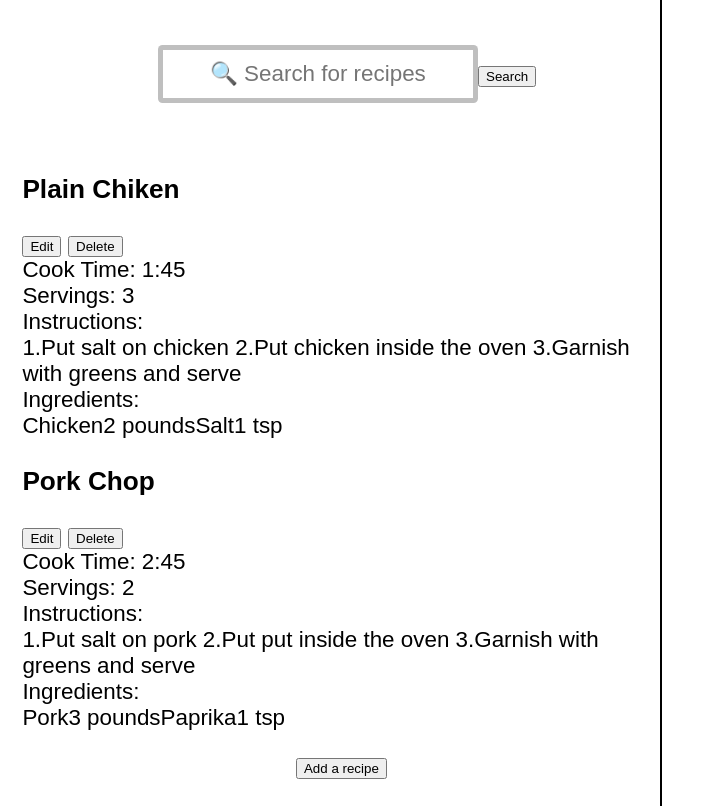
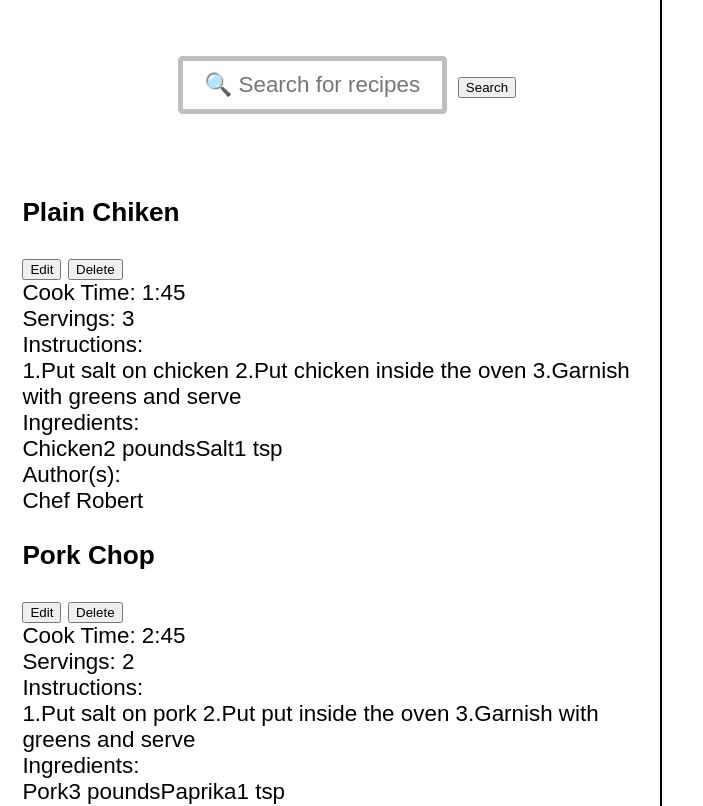
Before and after one commit to stephn2027/RMEtest, a React (Create React App) app: page / in a window 1280 px wide. Shown: the top 806 px of the page, without its empty margins (0-703 px from the left). Built offline with nearby package versions, Linux system fonts and the light colour scheme.

Commit message:
addedFunctionsforAuthor

```diff
--- a/src/components/App.js
+++ b/src/components/App.js
@@ -67,6 +67,12 @@ export default function App() {
           amount: "",
         },
       ],
+      authors:[
+        {
+          id: uuidv4(),
+          name:"",
+        }
+      ]
     };
     setSelectedRecipeId(newRecipe.id);
     setRecipes([...recipes, newRecipe]);
@@ -107,6 +113,14 @@ const sampleRecipes = [
         amount: "1 tsp",
       },
     ],
+    authors: [
+      {
+        id: uuidv4(),
+        name: "Chef Robert",
+
+      },
+
+    ],
   },
   {
     id: uuidv4(),
@@ -127,5 +141,13 @@ const sampleRecipes = [
         amount: "1 tsp",
       },
     ],
+    authors: [
+      {
+        id: uuidv4(),
+        name: "Chef John",
+
+      },
+
+    ],
   },
 ];
--- /dev/null
+++ b/src/components/AuthorList.js
@@ -0,0 +1,12 @@
+import React from 'react'
+import Author from './Authors'
+export default function AuthorList({authors}) {
+    const authorName = authors.map(author=>{
+        return <Author key={author.id} {...author}/>
+    });
+    return (
+        <div className="author-list">
+        {authorName}
+        </div>
+    )
+}
--- /dev/null
+++ b/src/components/Authors.js
@@ -0,0 +1,9 @@
+import React from 'react'
+
+export default function Authors({name}) {
+    return (
+       <div className="author-name">
+           <span>{name}</span>
+       </div>
+    )
+}
--- a/src/components/Recipe.js
+++ b/src/components/Recipe.js
@@ -1,26 +1,28 @@
-import React,{ useContext } from "react";
+import React, { useContext } from "react";
 import IngredienstList from "./IngredientsList";
 import { RecipeContext } from "./App";
-export default function Recipe(props){
-     const {handleRecipeDelete,handleRecipeSelect} = useContext( RecipeContext );
-     const {id,name,cookTime,servings,instructions,ingredients}=props;
+import AuthorList from "./AuthorList";
+
+export default function Recipe(props) {
+  const { handleRecipeDelete, handleRecipeSelect } = useContext(RecipeContext);
+  const { id, name, cookTime, servings, instructions, ingredients , authors } = props;
   return (
-    <div className="recipe" >
+    <div className="recipe">
       <div className="recipe__header">
-        <h3 className="recipe__title"
-        >{name}
-
-        </h3>
+        <h3 className="recipe__title">{name}</h3>
         <div>
           <button
-          className="btn btn--primary mr-1"
-          onClick={()=>handleRecipeSelect(id)}
-          >Edit
+            className="btn btn--primary mr-1"
+            onClick={() => handleRecipeSelect(id)}
+          >
+            Edit
           </button>
           <button
-          className="btn btn--danger"
-          onClick={()=>handleRecipeDelete(id)}
-          >Delete</button>
+            className="btn btn--danger"
+            onClick={() => handleRecipeDelete(id)}
+          >
+            Delete
+          </button>
         </div>
       </div>
       <div className="recipe__row">
@@ -33,17 +35,21 @@ export default function Recipe(props){
       </div>
       <div className="recipe__row">
         <span className="recipe__label">Instructions: </span>
-        <div className="recipe__value recipe__value--instructions recipe__value--indented">{instructions}</div>
-
+        <div className="recipe__value recipe__value--instructions recipe__value--indented">
+          {instructions}
+        </div>
       </div>
       <div className="recipe__row">
         <span className="recipe__label">Ingredients: </span>
         <div className="recipe__value recipe__value--indented">
-        <IngredienstList ingredients={ingredients}
-
-        />
+          <IngredienstList ingredients={ingredients} />
         </div>
-
+      </div>
+      <div className="recipe__row">
+        <span className="recipe__label">Author(s): </span>
+        <div className="recipe__value recipe__value--indented">
+          <AuthorList authors={authors} />
+        </div>
       </div>
     </div>
   );
--- a/src/components/RecipeEdit.js
+++ b/src/components/RecipeEdit.js
@@ -1,5 +1,6 @@
 import React,{useContext} from "react";
 import RecipeEditIngredient from "./RecipeEditIngredient";
+import RecipeEditAuthor from "./RecipeEditAuthor";
 import { RecipeContext } from "./App";
 import { v4 as uuidv4 } from "uuid";
 
@@ -15,8 +16,14 @@ export default function RecipeEdit({recipe}) {
     const newIngredients = [...recipe.ingredients];
     const index = newIngredients.findIndex(i=>i.id === id);
     newIngredients[index] = ingredient;
-    handleChange({ingredients:newIngredients})
+    handleChange({ingredients:newIngredients});
 
+  }
+  function handleAuthorChange(id,author){
+    const authorChange = [...recipe.authors];
+    const index = authorChange.findIndex(author=>author.id === id);
+    authorChange[index] = author;
+    handleChange({authors:authorChange});
   }
 
   function handleIngredientsAdd(){
@@ -28,8 +35,21 @@ export default function RecipeEdit({recipe}) {
     handleChange({ingredients:[...recipe.ingredients,newIngredientAdd]})
   }
 
+  function handleAuthorAdd(){
+    const newAuthor = {
+      id: uuidv4(),
+      name:"",
+
+    }
+    handleChange({authors:[...recipe.authors,newAuthor]})
+  }
+
+
   function handleIngredientsDelete(id){
     handleChange({ingredients:recipe.ingredients.filter(ingredient=>ingredient.id !== id)})
+  }
+  function handleAuthorDelete(id){
+    handleChange({authors:recipe.authors.filter(author=> author.id !== id)})
   }
 
   return (
@@ -115,6 +135,32 @@ export default function RecipeEdit({recipe}) {
           onClick={()=>handleIngredientsAdd()}
           >Add ingredients</button>
         </div>
+        <br />
+
+        <label className="recipe-edit__label">Author(s)</label>
+        <div className="recipe-edit__author-grid">
+            <div>Name</div>
+            <div></div>
+
+         {recipe.authors.map(author=>{
+           return <RecipeEditAuthor
+              key={author.id}
+              author={author}
+              handleAuthorChange={handleAuthorChange}
+              handleAuthorDelete={handleAuthorDelete}
+           />
+         })}
+
+
+        </div>
+        <div className="recipe-edit__add-ingredients-btn-container">
+        <button
+        className="btn btn--primary"
+        onClick={()=>handleAuthorAdd()}
+        >Add Author
+
+        </button>
+        </div>
     </div>
   );
 }
--- /dev/null
+++ b/src/components/RecipeEditAuthor.js
@@ -0,0 +1,30 @@
+import React from 'react'
+
+export default function RecipeEditAuthor(props) {
+    const {handleAuthorChange, handleAuthorDelete, author} = props;
+
+    function handleChange(changes){
+        handleAuthorChange(author.id,{...author,...changes});
+    }
+
+    return (
+        <>
+
+             <input type="text"
+             className="recipe-edit__input"
+                value={author.name}
+                onChange={e=>handleChange({name:e.target.value})}
+
+              />
+              <button
+                  type="submit"
+                  className="btn btn--danger"
+                onClick={e=>handleAuthorDelete(author.id)}
+              > &times;
+              </button>
+
+
+
+        </>
+    )
+}
--- a/src/components/Search.js
+++ b/src/components/Search.js
@@ -23,7 +23,7 @@ export default function Search({searchQuery,setSearchQuery}){
              id="recipe-search"
              placeholder="🔍 Search for recipes"
              name="search"
-             onChange = {e=>setSearchQuery(e.target.value)}
+             onChange ={e=>setSearchQuery(e.target.value)}
             className="recipe-list__search-bar"
             />
             <button
--- a/src/css/ingredient-list.css
+++ b/src/css/ingredient-list.css
@@ -5,3 +5,9 @@
     column-gap: 1rem;
     justify-content: flex-start;
 }
+.author-list{
+    display: block;
+    margin: .2rem;
+    padding: .2rem;
+
+}
--- a/src/css/recipe-list.css
+++ b/src/css/recipe-list.css
@@ -8,20 +8,27 @@
  text-align: center;
  padding: 1rem 2rem 3rem 2rem;
 }
-.recipe-list__search-bar-form{
+.recipe-list__search-bar-form {
+    width: 100%;
    text-align: center;
    padding: 2rem 1rem 2rem 1rem;
 
 
 }
-.recipe-list__search-bar{
-    font-size: 1rem;
+
+
+input.recipe-list__search-bar{
+    width: 100%;
+    max-width: 12rem;
+    font-size: inherit;
     padding: .5rem .5rem;
     border: 5px solid rgba(128, 128, 128,0.5);
     border-radius: .2rem;
     text-align: center;
-    margin-left: .5rem;
-}
+    margin: .5rem;
+    outline: none;
+    }
+
 .visually-hidden {
     clip: rect(0 0 0 0);
     clip-path: inset(50%);
@@ -29,5 +36,5 @@
     overflow: hidden;
     position: absolute;
     white-space: nowrap;
-    width: 1px;
+    width: -100px;
 }
--- a/src/css/recipe.css
+++ b/src/css/recipe.css
@@ -35,3 +35,6 @@
 .recipe__value--instructions{
   white-space: pre-wrap;
 }
+.author-name{
+    padding-bottom: .4rem;
+}
```
Also changed, not shown: src/components/RecipeList.js (+3 -8 lines), src/css/recipe-edit.css (+13 -2 lines).
